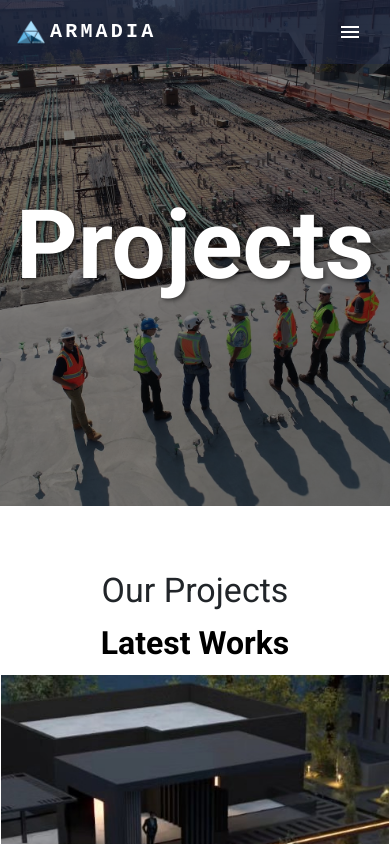
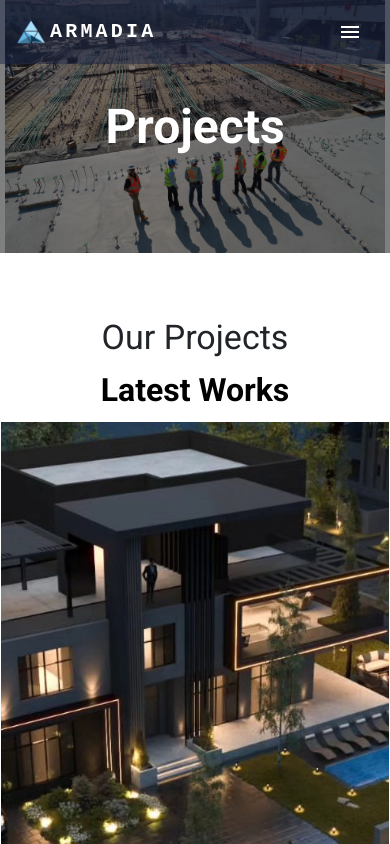
Before and after one commit to MAS4soft/tailwind-react-mui-refactor, a React (Vite) app: page /projects in a window 390 px wide. Shown: the top 844 px of the page. Built offline with nearby package versions, Linux system fonts and the light colour scheme.

Commit message:
edit hero all with small acreen

```diff
--- a/src/Components/AllProjectsSlider.tsx
+++ b/src/Components/AllProjectsSlider.tsx
@@ -24,8 +24,8 @@ const AllProjectsSlider: React.FC<AllProjectsProps> = ({ limit = 8 }) => {
     slidesToShow: 4,
     slidesToScroll: 1,
     arrows: true,
-    prevArrow: <div style={{ fontSize: "30px", color: "#000" }}>←</div>,
-    nextArrow: <div style={{ fontSize: "30px", color: "#000" }}>→</div>,
+    // prevArrow: <div style={{ fontSize: "30px", color: "#000" }}>←</div>,
+    // nextArrow: <div style={{ fontSize: "30px", color: "#000" }}>→</div>,
     responsive: [
       {
         breakpoint: 1024,
--- a/src/Components/HeroAll.tsx
+++ b/src/Components/HeroAll.tsx
@@ -13,12 +13,14 @@ const HeroAll: React.FC<HeroAllProps> = ({ text }) => {
           <div style={{ paddingTop: "2rem" }}>
             <Typography
               variant="h1"
-              style={{
-                fontSize: "6rem",
-                fontWeight: "bold",
-                color: "#fff",
-                marginBottom: "1rem",
-                textShadow: "2px 2px 4px rgba(0,0,0,0.5)",
+              sx={{
+                fontSize: {
+                  xl: '10rem',
+                  l: '8rem',
+                  m: '6rem',
+                  xs: '3rem',
+                  sm: '4rem'
+                }
               }}
             >
               {text}
--- a/src/index.css
+++ b/src/index.css
@@ -8,6 +8,7 @@ body {
 .container {
   padding-top: 40px; /* Adjust based on the height of your AppBar */
 }
+
 .hero {
   position: relative;
   background: url("/src/assets/cover.jpg") no-repeat center center;
@@ -33,6 +34,16 @@ body {
     margin-top: -8rem; /* Adjust if necessary to position SuccessStats */
   }
 }
+
+
+/* Adjust heroAll for small screens */
+@media (max-width: 600px) {
+  .hero {
+    /* background-size: contain; Use contain for smaller screens */
+    height: 110vh; /* Adjust height for smaller screens */
+  }
+}
+
 
 .hero-content {
   position: relative;
@@ -60,8 +71,8 @@ body {
 .heroAll {
   position: relative;
   background: url("/src/assets/HeroAllCover02.jpg") no-repeat center center;
-  background-size: cover;
-  height: 60vh; /* Make the background shorter */
+  background-size: cover; /* Ensure the background covers the entire section */
+  height: 60vh; /* Adjusted height for larger screens */
   display: flex;
   align-items: center; /* Center content vertically */
   justify-content: center; /* Center content horizontally */
@@ -85,10 +96,10 @@ body {
   color: #fff;
 }
 
-.heroAll-text {
-  font-size: 4rem; /* Increase text size */
-  font-weight: bold;
-  color: #fff; /* Ensure text color is white */
-  margin-bottom: 1rem;
-  text-shadow: 2px 2px 4px rgba(0, 0, 0, 0.9); /* Add text shadow for better readability */
+/* Adjust heroAll for small screens */
+@media (max-width: 600px) {
+  .heroAll {
+    background-size: contain; /* Use contain for smaller screens */
+    height: 30vh; /* Adjust height for smaller screens */
+  }
 }
```
